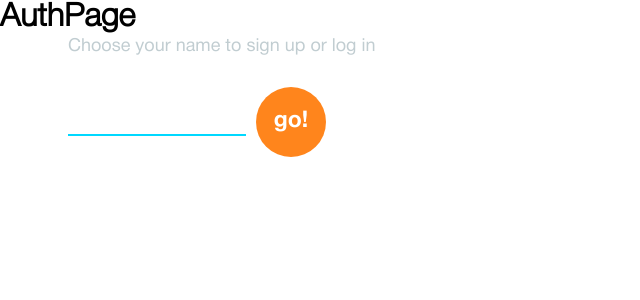
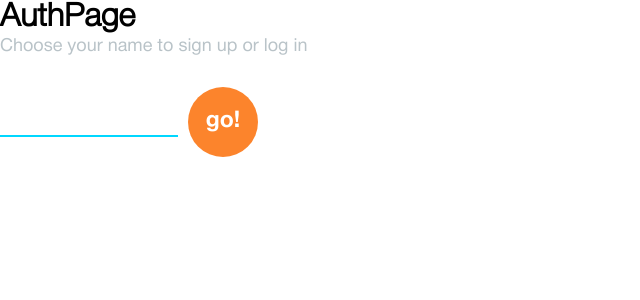
Before and after one commit to SeregaLucky/questify_frontend, a React (Create React App) app: page / in a window 1280 px wide. Shown: the top 300 px of the page, without its empty margins (0-640 px from the left). Built offline with nearby package versions, Linux system fonts and the light colour scheme.

Commit message:
added AuthForm logic

```diff
--- a/package.json
+++ b/package.json
@@ -7,6 +7,7 @@
     "@testing-library/react": "^9.5.0",
     "@testing-library/user-event": "^7.2.1",
     "axios": "^0.19.2",
+    "cogo-toast": "^4.2.3",
     "formik": "^2.1.4",
     "react": "^16.13.0",
     "react-datetime": "^2.16.3",
@@ -15,6 +16,7 @@
     "react-redux": "^7.2.0",
     "react-router-dom": "^5.1.2",
     "react-scripts": "3.4.0",
+    "react-toastify": "^5.5.0",
     "redux": "^4.0.5",
     "redux-persist": "^6.0.0",
     "redux-thunk": "^2.3.0",
--- a/src/components/AuthForm/AuthForm.js
+++ b/src/components/AuthForm/AuthForm.js
@@ -1,17 +1,64 @@
-import React from 'react';
-import { useFormik } from 'formik';
+import React, { Component } from 'react';
+import { connect } from 'react-redux';
+import { Redirect } from 'react-router-dom';
+import { Formik, Field, Form, ErrorMessage } from 'formik';
+
+import authFormSchema from './validationAuthForm';
+import authOperations from '../../redux/auth/authOperations';
+import isAuth from '../../redux/auth/authSelectors';
+import { routes } from '../../routes';
+
 import styles from './AuthForm.module.css';
 
-export default function AuthForm() {
+class AuthForm extends Component {
+  render() {
+    // if (this.props.isAuth) {
+    //   return <Redirect to={routes.DASHBOARD_PAGE} />;
+    // }
     return (
       <div>
-      <form className={styles.authFormWrapper}>
+        <Formik
+          initialValues={{ nickname: '' }}
+          validationSchema={authFormSchema}
+          onSubmit={async (nickname, { resetForm }) => {
+            this.props.onRegister(nickname);
+            resetForm();
+          }}
+        >
+          <Form className={styles.authFormWrapper}>
             <p className={styles.authFormTitle}>
               Choose your name to sign up or log in
             </p>
-        <input type="text" className={styles.authInput} />
-        <button className={styles.authButton}>go!</button>
-      </form>
+            <div className={styles.formContainer}>
+              <div className={styles.inputWrapper}>
+                <Field
+                  type="text"
+                  name="nickname"
+                  className={styles.authInput}
+                />
+                <ErrorMessage
+                  name="nickname"
+                  component="p"
+                  className={styles.invalidFeedback}
+                />
+              </div>
+              <button type="submit" className={styles.authButton}>
+                go!
+              </button>
+            </div>
+          </Form>
+        </Formik>
       </div>
     );
   }
+}
+
+const mapStateToProps = state => ({
+  isAuth: isAuth(state),
+});
+
+const mapDispatchToProps = dispatch => ({
+  onRegister: credentials => dispatch(authOperations.registerUser(credentials)),
+});
+
+export default connect(mapStateToProps, mapDispatchToProps)(AuthForm);
--- a/src/components/AuthForm/AuthForm.module.css
+++ b/src/components/AuthForm/AuthForm.module.css
@@ -5,18 +5,29 @@
 }
 
 .authFormTitle {
-  color: #c1cdd1;
+  color: var(--light-gray);
   font-family: 'HelveticaNeueCyrRoman', sans-serif;
   font-size: 14px;
   margin-bottom: 30px;
 }
 
+.formContainer {
+  display: flex;
+  align-items: center;
+}
+
+.inputWrapper {
+  display: flex;
+  flex-direction: column;
+}
+
 .authInput {
+  text-transform: capitalize;
   border: none;
   width: 182px;
-  border-bottom: 2px solid #00d8ff;
+  border-bottom: 2px solid var(--light-blue);
   height: 30px;
-  color: #00d8ff;
+  color: var(--light-blue);
   font-family: 'HelveticaNeueCyrLightRoman', sans-serif;
   font-size: 21px;
   margin-right: 10px;
@@ -29,14 +40,31 @@
   border-radius: 50%;
   font-family: 'HelveticaNeueCyrBold', sans-serif;
   color: #fff;
-  background-color: #ff851c;
+  background-color: var(--orange);
+  transition: all 0.5s ease-out;
+}
+
+.authButton:hover {
+  box-shadow: 0 0 15px rgba(0, 0, 0, 0.8);
+}
+.authButton:active {
+  box-shadow: inset 2px 2px 2px 2px hsla(0, 0%, 0%, 0.2);
+}
+
+.invalidFeedback {
+  /* display: inline-flex; */
+  font-family: 'HelveticaNeueCyrLightRoman', sans-serif;
+  font-size: 12px;
+  color: #f44336;
+  width: 180px;
+  /* margin: 0; */
+  padding-top: 5px;
 }
 
 @media (min-width: 768px) {
   .authFormWrapper {
     width: 326px;
-    margin-left: 68px;
-    margin-right: auto;
+    margin: 0;
   }
   .authFormTitle {
     font-size: 18px;
@@ -63,6 +91,7 @@
   }
 
   .authFormTitle {
+    font-family: 'HelveticaNeueCyrLightRoman', sans-serif;
     margin-bottom: 0;
     font-size: 30px;
     margin-right: 22px;
--- /dev/null
+++ b/src/components/AuthForm/validationAuthForm.js
@@ -0,0 +1,10 @@
+import * as Yup from 'yup';
+
+const authFormSchema = Yup.object().shape({
+  nickname: Yup.string()
+    .min(2, 'Must be longer than 2 characters')
+    .max(50, 'Too Long')
+    .required('Name is required'),
+});
+
+export default authFormSchema;
--- a/src/pages/AuthPage/AuthPage.js
+++ b/src/pages/AuthPage/AuthPage.js
@@ -1,7 +1,6 @@
 import React from 'react';
 import styles from './AuthPage.module.css';
 import AuthForm from '../../components/AuthForm';
-
 const AuthPage = () => {
   return (
     <>
--- a/src/redux/auth/authActions.js
+++ b/src/redux/auth/authActions.js
@@ -4,9 +4,9 @@ const registerStart = () => ({
   type: authTypes.REGISTER_START,
 });
 
-const registerSuccess = ({ nickname, email, userId, token }) => ({
+const registerSuccess = ({ nickname, email, _id, token }) => ({
   type: authTypes.REGISTER_SUCCESS,
-  payload: { nickname, email, userId, token },
+  payload: { nickname, email, _id, token },
 });
 
 const registerFailure = error => ({
--- a/src/redux/auth/authOperations.js
+++ b/src/redux/auth/authOperations.js
@@ -1,8 +1,28 @@
 //add notification library for displaying success/error messages
 import api from '../../servises/api';
 import authActions from './authActions';
+import tasksActions from '../tasks/tasksActions';
 
-const registerUser = data => dispatch => {};
+const registerUser = data => dispatch => {
+  dispatch(authActions.registerStart());
+
+  api
+    .axiosRegister(data)
+    .then(response => {
+      const {
+        data: { data },
+      } = response;
+      dispatch(authActions.registerSuccess(data.user, data.user._id));
+      dispatch(tasksActions.getQuestsSuccess(data.tasks));
+    })
+    .catch(error => {
+      console.log(error);
+
+      dispatch(authActions.registerFailure(error));
+      dispatch(tasksActions.getQuestsFailure(error));
+    });
+};
+
 const logoutUser = () => dispatch => {};
 
 export default { registerUser, logoutUser };
--- a/src/redux/auth/authReducer.js
+++ b/src/redux/auth/authReducer.js
@@ -34,10 +34,10 @@ const nicknameReducer = (state = null, { type, payload }) => {
 
 const emailReducer = (state = null, { type, payload }) => {
   switch (type) {
-    case authTypes.REGISTER_SUCCESS:
-      return payload.email;
-    case authTypes.LOGOUT_SUCCESS:
-      return null;
+    // case authTypes.REGISTER_SUCCESS:
+    //   return payload.email;
+    // case authTypes.LOGOUT_SUCCESS:
+    //   return null;
 
     default:
       return state;
@@ -47,7 +47,7 @@ const emailReducer = (state = null, { type, payload }) => {
 const userIdReducer = (state = null, { type, payload }) => {
   switch (type) {
     case authTypes.REGISTER_SUCCESS:
-      return payload.userId;
+      return payload._id;
     case authTypes.LOGOUT_SUCCESS:
       return null;
 
@@ -58,10 +58,10 @@ const userIdReducer = (state = null, { type, payload }) => {
 
 const tokenReducer = (state = null, { type, payload }) => {
   switch (type) {
-    case authTypes.REGISTER_SUCCESS:
-      return payload.token;
-    case authTypes.LOGOUT_SUCCESS:
-      return null;
+    // case authTypes.REGISTER_SUCCESS:
+    //   return payload.token;
+    // case authTypes.LOGOUT_SUCCESS:
+    //   return null;
 
     default:
       return state;
--- a/src/redux/auth/authSelectors.js
+++ b/src/redux/auth/authSelectors.js
@@ -1,4 +1,7 @@
 //if nickname (if selfmade backend => token) in the store ---> the user is authenticated
-const isAuth = store => {};
+
+const isAuth = store => {
+  return store.auth.nickname;
+};
 
 export default isAuth;
--- a/src/servises/api.js
+++ b/src/servises/api.js
@@ -0,0 +1,11 @@
+import axios from 'axios';
+
+axios.defaults.baseURL = 'https://questify.goit.co.ua';
+
+const axiosRegister = data => {
+  return axios.post('/api/login', data).then(response => {
+    return response;
+  });
+};
+
+export default { axiosRegister };
```
Also changed, not shown: 1 other file (tests, documents, lock files or other folders). Lines whose indentation alone changed are shown as unchanged.
